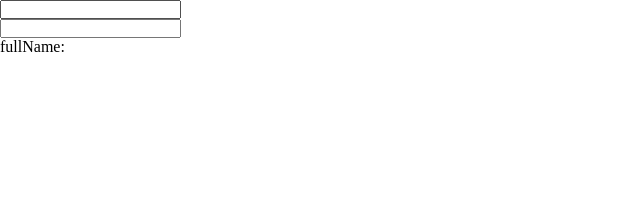
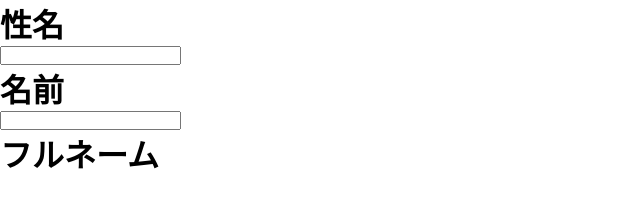
Before and after one commit to j19015/vue_practice, a plain HTML site: page sec7/index.html in a window 1280 px wide. Shown: the whole page, without its empty margins (0-640 px from the left). Drawn offline with nearby package versions, Linux system fonts and the light colour scheme.

Commit message:
sec7-59-2

```diff
--- a/sec7/index.html
+++ b/sec7/index.html
@@ -9,9 +9,12 @@
     </head>
     <body>
         <div id="app">
+            <h1>性名</h1>
             <p><input type="text" v-model="firstName"></p>
+            <h1>名前</h1>
             <p><input type="text" v-model="lastName"></p>
-            <p>fullName:{{fullName}}</p>
+            <h1>フルネーム</h1>
+            <p style="background-color: azure;">{{fullName}}</p>
         </div>
         <script src="https://unpkg.com/vue@3.1.5"></script>
         <script src="js/script.js"></script>
--- a/sec7/js/script.js
+++ b/sec7/js/script.js
@@ -1,4 +1,4 @@
-const app=Vue.createApp({
+/*const app=Vue.createApp({
     data:()=>({
       firstName:'',
       lastName:'',
@@ -14,4 +14,18 @@ const app=Vue.createApp({
     }
 
 })
+app.mount('#app')*/
+
+const app=Vue.createApp({
+    data:()=>({
+      firstName:'',
+      lastName:''
+    }),
+    computed:{
+        fullName:function(){
+            return this.firstName+' '+this.lastName
+        }
+    }
+
+})
 app.mount('#app')
```
